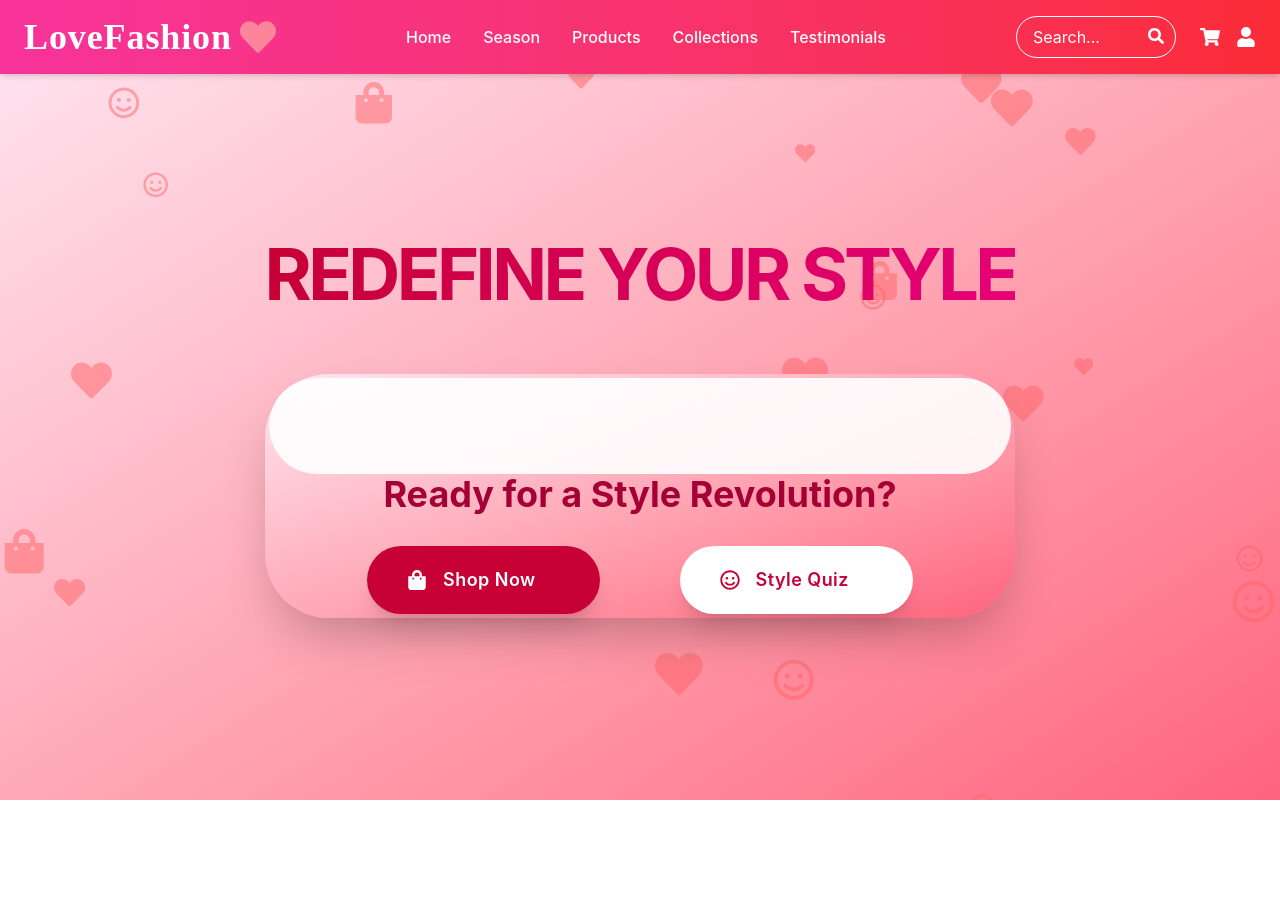
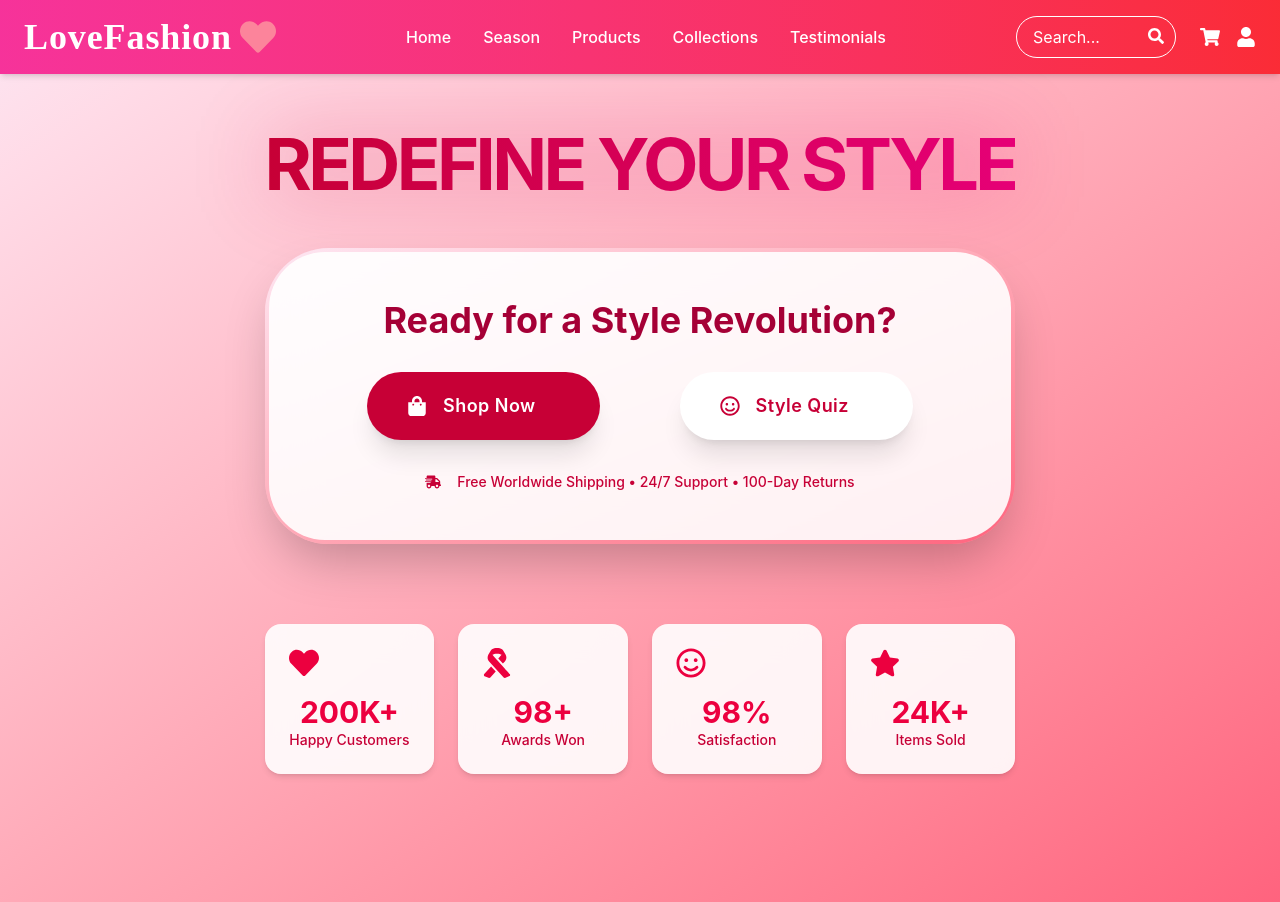
Before and after one commit to anshaf-thanish/ecom-react, a React (Vite) app: page / in a window 1280 px wide. Before the commit the page ends 800 px from the top, so only its background shows below. Built offline with nearby package versions, Linux system fonts and the light colour scheme.

Commit message:
ad.banner2

```diff
--- a/src/components/Banner.jsx
+++ b/src/components/Banner.jsx
@@ -5,13 +5,14 @@ import {
   FaShoppingBag,
   FaStar,
   FaRibbon,
+  FaShippingFast,
 } from "react-icons/fa";
 
 const Banner = () => {
   return (
-    <div id="home" className="w-full overflow-hidden">
+    <div id="home" className="relative w-full overflow-hidden">
       {/* FLOATING ICONS BACKGROUND */}
-      <div className="absolute inset-0 pointer-events-none overflow-hidden">
+      <div className="absolute inset-0 overflow-hidden">
         {Array.from({ length: 25 }).map((_, i) => {
           const icons = [FaHeart, FaShoppingBag, FaRegSmile];
           const Icon = icons[Math.floor(Math.random() * icons.length)];
@@ -29,45 +30,81 @@ const Banner = () => {
             />
           );
         })}
+      </div>
 
       {/* MAIN CONTENT BANNER */}
-        <div className="overflow-hidden z-10 flex flex-col md:flex-row items-center justify-between w-full bg-gradient-to-b md:bg-gradient-to-br from-pink-100 to-rose-400 h-auto md:min-h-screen px-4 sm:px-6 md:px-16 py-12 md:py-8">
-          <div className="relative text-center max-w-7xl mx-auto space-y-10">
+      <div className="relative z-10 flex flex-col items-center justify-center w-full bg-gradient-to-b md:bg-gradient-to-br from-pink-100 to-rose-400 min-h-screen px-4 sm:px-6 md:px-16 py-24 md:py-32">
+        <div className="text-center max-w-7xl mx-auto space-y-12">
           {/* HEADING */}
-            <div className="relative mt-14 group w-full text-center">
+          <div className="relative group w-full text-center">
             <h1 className="text-5xl sm:text-6xl md:text-7xl font-bold text-transparent bg-clip-text bg-gradient-to-r from-rose-700 to-pink-600 tracking-tighter font-poppins transform group-hover:scale-105 transition-transform duration-500">
               REDEFINE YOUR STYLE
             </h1>
-
             <div className="absolute inset-0 bg-gradient-to-r from-rose-700/30 to-pink-600/30 blur-2xl -z-10 opacity-50 group-hover:opacity-70 transition-opacity duration-300" />
           </div>
-            <div className="mt-16 bg-gradient-to-br from-pink-100 to-rose-400 rounded-[4rem] p-1 shadow-2xl transform hover:scale-[1.005] transition-transform duration-300 group">
-              <div className="bg-white/90 backdrop-blur-xl rounded-[3.5rem] p-12" />
+
+          {/* CONTENT BOX */}
+          <div className="bg-gradient-to-br from-pink-100 to-rose-400 rounded-[4rem] p-1 shadow-2xl transform hover:scale-[1.005] transition-transform duration-300 group">
+            <div className="bg-white/90 backdrop-blur-xl rounded-[3.5rem] p-12">
               <p className="text-2xl md:text-4xl font-bold text-rose-800 mb-8">
                 Ready for a Style Revolution?
               </p>
 
-              <div className="flex flex-col lg:flex-row items-center justify-center gap-6 ">
+              {/* BUTTONS */}
+              <div className="flex flex-col lg:flex-row items-center justify-center gap-6">
                 {/* Shop Now Button */}
-                <button className="flex items-center px-10 py-5 bg-rose-700 text-white rounded-full shadow-xl hover:bg-rose-800 transition-all duration-300 group/button">
+                <button className="cursor-pointer flex items-center px-10 py-5 bg-rose-700 text-white rounded-full shadow-xl hover:bg-rose-800 transition-all duration-300 group/button">
                   <FaShoppingBag className="mr-4 text-xl group-hover/button:animate-bounce" />
                   <span className="text-lg font-semibold tracking-wide">
                     Shop Now
                   </span>
-                  <div className="ml-4 w-2 h-2 bg-white rounded-full opacity-0 group-hover/button:opcation-100 group-hover/button:animate-ping" />
+                  <div className="ml-4 w-2 h-2 bg-white rounded-full opacity-0 group-hover/button:opacity-100 group-hover/button:animate-ping" />
                 </button>
 
-                <span className="hidden lg:block text-whitetext-2xl mx-4"></span>
+                {/* Spacer for desktop only */}
+                <span className="hidden lg:block mx-4"></span>
 
-                <button className="flex items-center px-10 py-5 bg-white text-rose-700 rounded-full shadow-xl hover:bg-rose-50 transition-all duration-300 group/button">
+                {/* Style Quiz Button */}
+                <button className="cursor-pointer flex items-center px-10 py-5 bg-white text-rose-700 rounded-full shadow-xl hover:bg-rose-50 transition-all duration-300 group/button">
                   <FaRegSmile className="mr-4 text-xl group-hover/button:rotate-12 transition-transform" />
                   <span className="text-lg font-semibold tracking-wide">
                     Style Quiz
                   </span>
-                  <div className="ml-4 w-2 h-2 bg-rose-600 rounded-full opacity-0 group-hover/button:opcation-100 group-hover/button:animate-pulse" />
+                  <div className="ml-4 w-2 h-2 bg-rose-600 rounded-full opacity-0 group-hover/button:opacity-100 group-hover/button:animate-pulse" />
                 </button>
               </div>
+
+              {/* Shipping Info */}
+              <div className="mt-8 flex items-center justify-center space-x-4 text-rose-700">
+                <FaShippingFast className="animate-move-x" />
+                <span className="text-sm font-medium">
+                  Free Worldwide Shipping • 24/7 Support • 100-Day Returns
+                </span>
               </div>
+            </div>
+          </div>
+
+          {/* ANIMATED STATS GRID */}
+          <div className="mt-20 grid grid-cols-1 sm:grid-cols-2 md:grid-cols-2 lg:grid-cols-4 gap-6 animate-enter-slide">
+            {[
+              { value: "200K+", label: "Happy Customers", icon: FaHeart },
+              { value: "98+", label: "Awards Won", icon: FaRibbon },
+              { value: "98%", label: "Satisfaction", icon: FaRegSmile },
+              { value: "24K+", label: "Items Sold", icon: FaStar },
+            ].map((stat, index) => (
+              <div
+                key={index}
+                className="p-6 bg-white/90 backdrop-blur-lg rounded-2xl shadow-md hover:shadow-lg transition-all duration-300"
+              >
+                <stat.icon className="text-3xl text-rose-600 mb-4" />
+                <div className="text-3xl font-bold text-rose-600">
+                  {stat.value}
+                </div>
+                <div className="text-sm text-rose-700 font-medium">
+                  {stat.label}
+                </div>
+              </div>
+            ))}
           </div>
         </div>
       </div>
```
Lines whose indentation alone changed are shown as unchanged.
